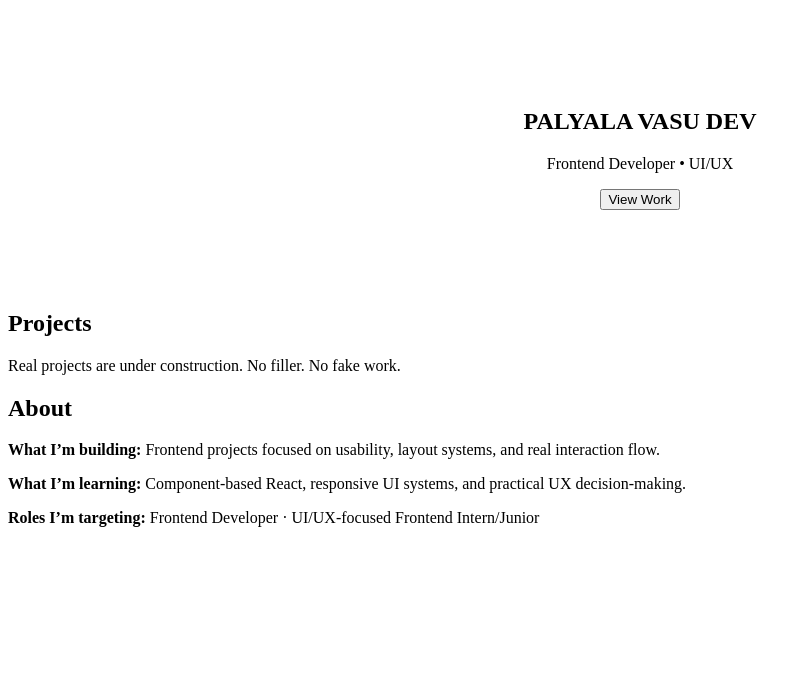
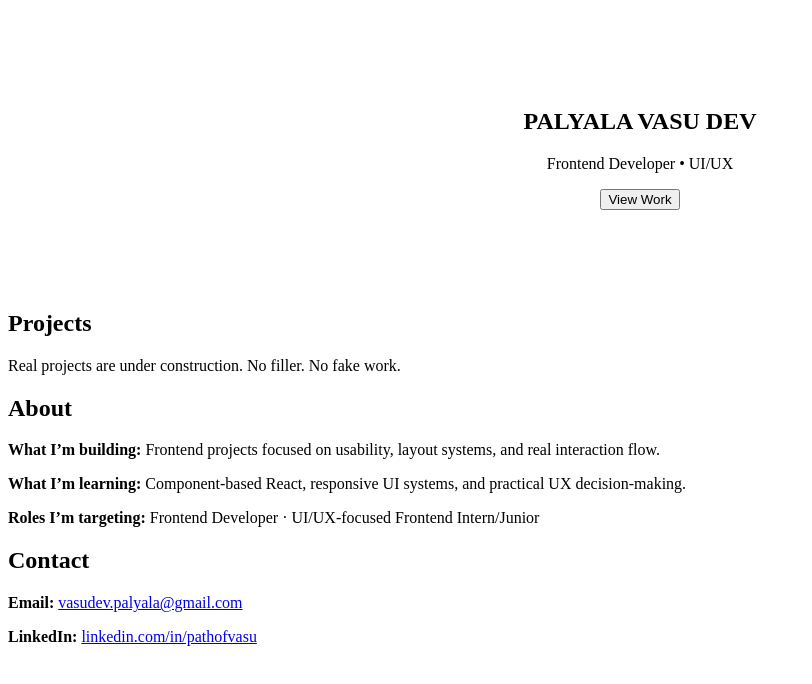
Before and after one commit to pathofvasu/vasu-portfolio, a React (Create React App) app: page / in a window 1280 px wide. Shown: the top 684 px of the page, without its empty margins (0-812 px from the left). Built offline with nearby package versions, Linux system fonts and the light colour scheme.

Commit message:
Add Contact section

```diff
--- a/src/App.js
+++ b/src/App.js
@@ -2,6 +2,7 @@ import React from "react";
 import Landing from "./components/Landing";
 import Projects from "./components/Projects";
 import About from "./components/About";
+import Contact from "./components/Contact";
 
 function App() {
   return (
@@ -9,6 +10,7 @@ function App() {
       <Landing />
       <Projects />
       <About />
+      <Contact />
     </div>
   );
 }
--- a/src/components/Contact.js
+++ b/src/components/Contact.js
@@ -0,0 +1,22 @@
+import React from "react";
+
+function Contact() {
+  return (
+    <section id="contact">
+      <h2>Contact</h2>
+
+      <p>
+        <strong>Email:</strong> <a href="mailto:vasudev.palyala@gmail.com">vasudev.palyala@gmail.com</a>
+      </p>
+
+      <p>
+        <strong>LinkedIn:</strong>{" "}
+        <a href="https://linkedin.com/in/pathofvasu" target="_blank" rel="noreferrer">
+          linkedin.com/in/pathofvasu
+        </a>
+      </p>
+    </section>
+  );
+}
+
+export default Contact;
```
